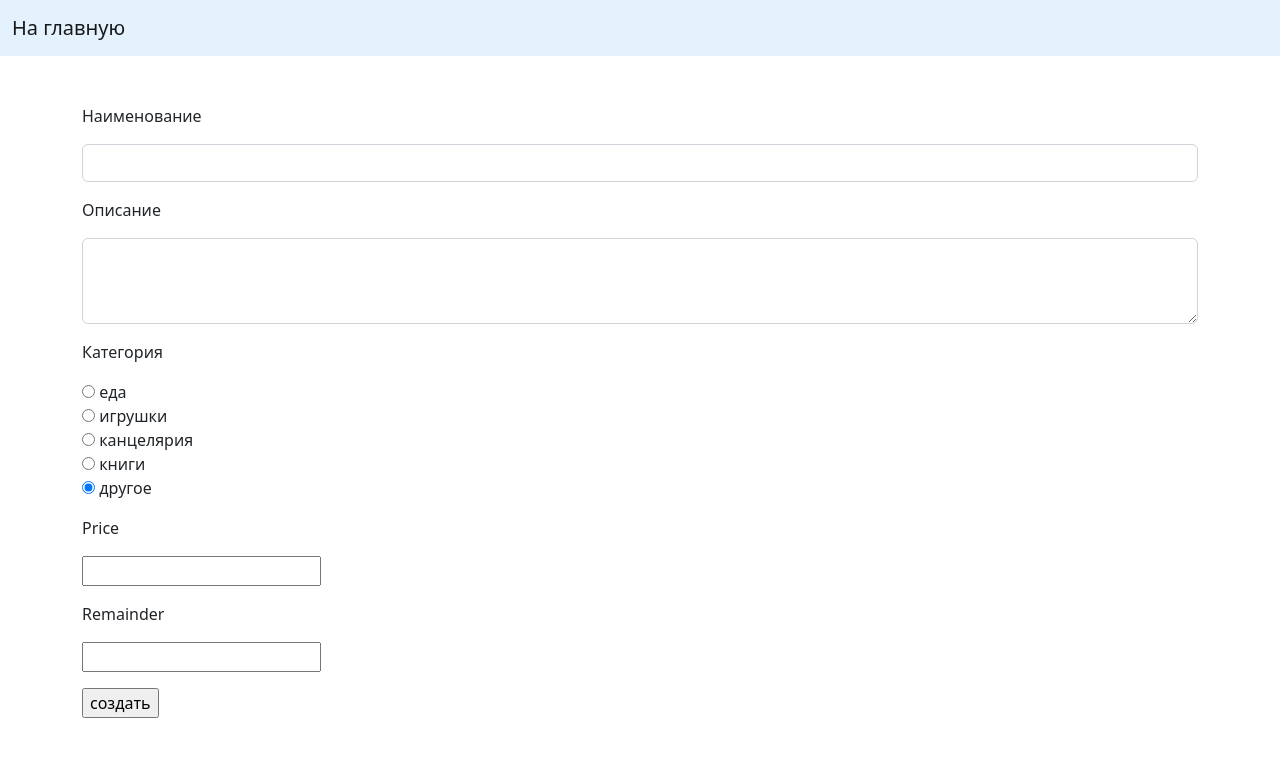
After one commit to DastanTA/HW_56, a Django app: page /add_product/ in a window 1280 px wide. The commit adds this page. Shown: the top 757 px of the page. Run offline with Django 4.2, Linux system fonts and the light colour scheme.

Commit message:
HW-56: Добавление - реализовано

```diff
--- a/source/ebay/forms.py
+++ b/source/ebay/forms.py
@@ -17,11 +17,22 @@ class ProductForm(forms.ModelForm):
         model = Product
         fields = ['name', 'description', 'category', 'price', 'remainder']
         widgets = {'description': widgets.Textarea(attrs={"cols": 24, "rows": 3, 'class': 'form-control'}),
-                   'category': widgets.CheckboxSelectMultiple,
+                   'category': widgets.RadioSelect,
                    'name': widgets.TextInput(attrs={'class': 'form-control'})}
+        error_messages = {
+            'name': {'required': "Нельзя оставлять название пустым!"},
+            'price': {'max_digits': "не больше 7 знаков!"},
+            'remainder': {'positive': "Остаток не может быть ниже нуля!"}
+        }
 
     def clean_remainder(self):
         remainder = self.cleaned_data.get('remainder')
         if remainder < 0:
             raise ValidationError('Остаток не может быть ниже нуля!')
         return remainder
+
+    def clean_price(self):
+        price = self.cleaned_data.get('price')
+        if price < 0:
+            raise ValidationError('Цена не может быть ниже 0!')
+        return price
--- a/source/ebay/models.py
+++ b/source/ebay/models.py
@@ -2,6 +2,10 @@ from django.db import models
 from django.urls import reverse
 
 CATEGORY_CHOICES = [('food', 'еда'), ('toys', 'игрушки'), ('stationary', 'канцелярия'), ('books', 'книги'), ('other', 'другое')]
+
+#
+# class Category(models.Model):
+#     name = models.CharField(max_length=50, null=False, blank=False, verbose_name='название')
 
 
 class Product(models.Model):
--- /dev/null
+++ b/source/ebay/templates/products/create_product.html
@@ -0,0 +1,11 @@
+{% extends 'base.html' %}
+
+{% block title %}
+    Add product
+{% endblock %}
+
+{% block content %}
+    <form action="{% url 'add_product' %}" method="POST" class="mt-5">
+        {% include 'partial/form_template.html' with button_text="создать" %}
+    </form>
+{% endblock %}
--- a/source/ebay/templates/products/index.html
+++ b/source/ebay/templates/products/index.html
@@ -7,7 +7,7 @@
 
 
 {% block menu %}
-    <li class="nav-item"><a class="nav-link" href="#">Добавить продукт</a></li> {# {% url 'add_product' %} #}
+    <li class="nav-item"><a class="nav-link" href="{% url 'add_product' %}">Добавить продукт</a></li>
     <li class="nav-item dropdown">
           <a class="nav-link dropdown-toggle" href="#" role="button" data-bs-toggle="dropdown" aria-expanded="false">
             Категории
--- a/source/ebay/templates/products/product.html
+++ b/source/ebay/templates/products/product.html
@@ -4,11 +4,11 @@
     {{ product.name }}
 {% endblock %}
 
-{#{% block menu %}#}
-{#    <li class="nav-item"><a class="nav-link" href="{% url 'add_product' %}">Добавить</a></li>#}
+{% block menu %}
+    <li class="nav-item"><a class="nav-link" href="{% url 'add_product' %}">Добавить</a></li>
 {#    <li class="nav-item"><a class="nav-link" href="{% url 'update_product' product.id %}">Изменить</a></li>#}
 {#    <li class="nav-item"><a class="nav-link" href="{% url 'delete_product' product.id %}">Удалить</a></li>#}
-{#{% endblock %}#}
+{% endblock %}
 
 {% block content %}
 <div class="card w-50 mt-5" style="width: 18rem;">
--- a/source/ebay/views/product_views.py
+++ b/source/ebay/views/product_views.py
@@ -1,9 +1,10 @@
 from django.shortcuts import render, get_object_or_404, redirect
 from django.db.models import Q
-from django.views.generic import DetailView
+from django.views.generic import DetailView, CreateView, UpdateView, DeleteView
 
 from ebay.models import Product, CATEGORY_CHOICES
 from ebay.views.base_views import SearchView
+from ebay.forms import ProductForm
 
 Product.objects.all().order_by("category", "name").filter(remainder__gt=0)
 
@@ -28,3 +29,9 @@ class AllProductsView(SearchView):
 class ProductView(DetailView):
     model = Product
     template_name = 'products/product.html'
+
+
+class ProductCreateView(CreateView):
+    model = Product
+    template_name = 'products/create_product.html'
+    form_class = ProductForm
--- a/source/main/urls.py
+++ b/source/main/urls.py
@@ -1,9 +1,10 @@
 from django.contrib import admin
 from django.urls import path
-from ebay.views import AllProductsView, ProductView
+from ebay.views import AllProductsView, ProductView, ProductCreateView
 
 urlpatterns = [
     path('admin/', admin.site.urls),
     path('', AllProductsView.as_view(), name='all_products'),
-    path('product/<int:pk>', ProductView.as_view(), name='view_product'),
+    path('add_product/', ProductCreateView.as_view(), name='add_product'),
+    path('product/<int:pk>/', ProductView.as_view(), name='view_product'),
 ]
```
